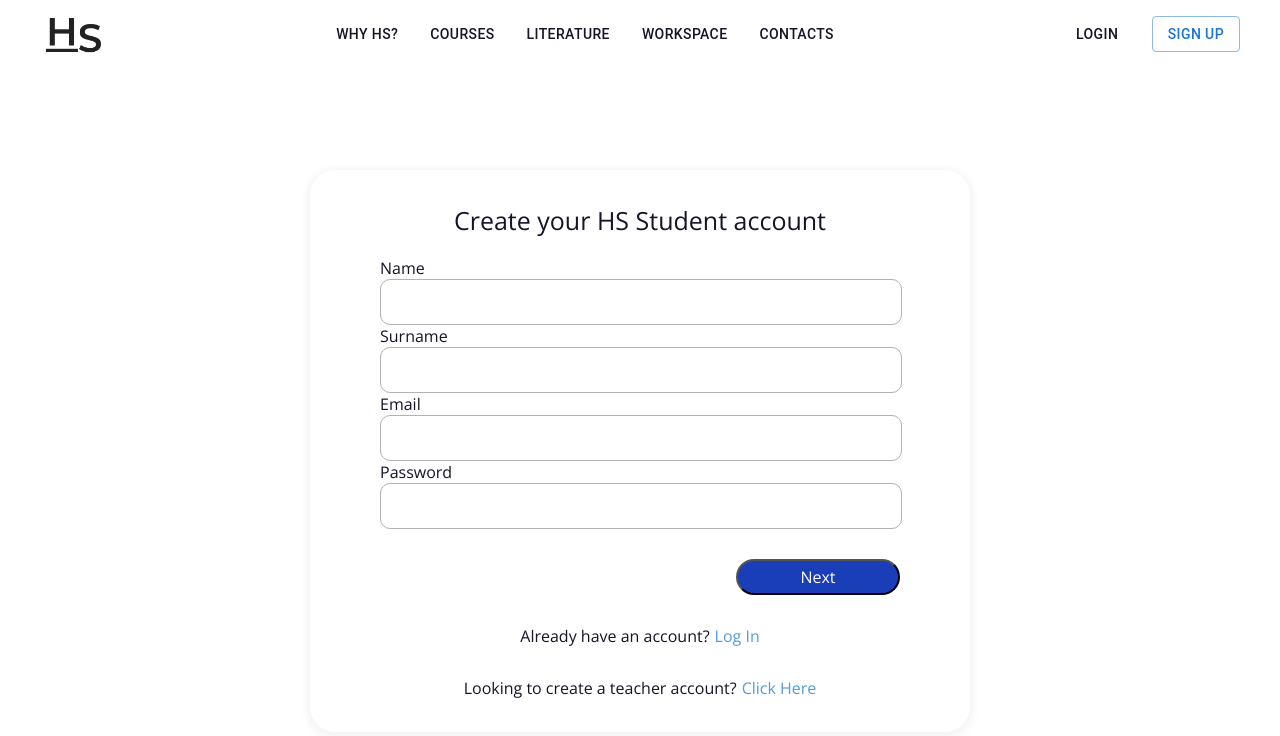
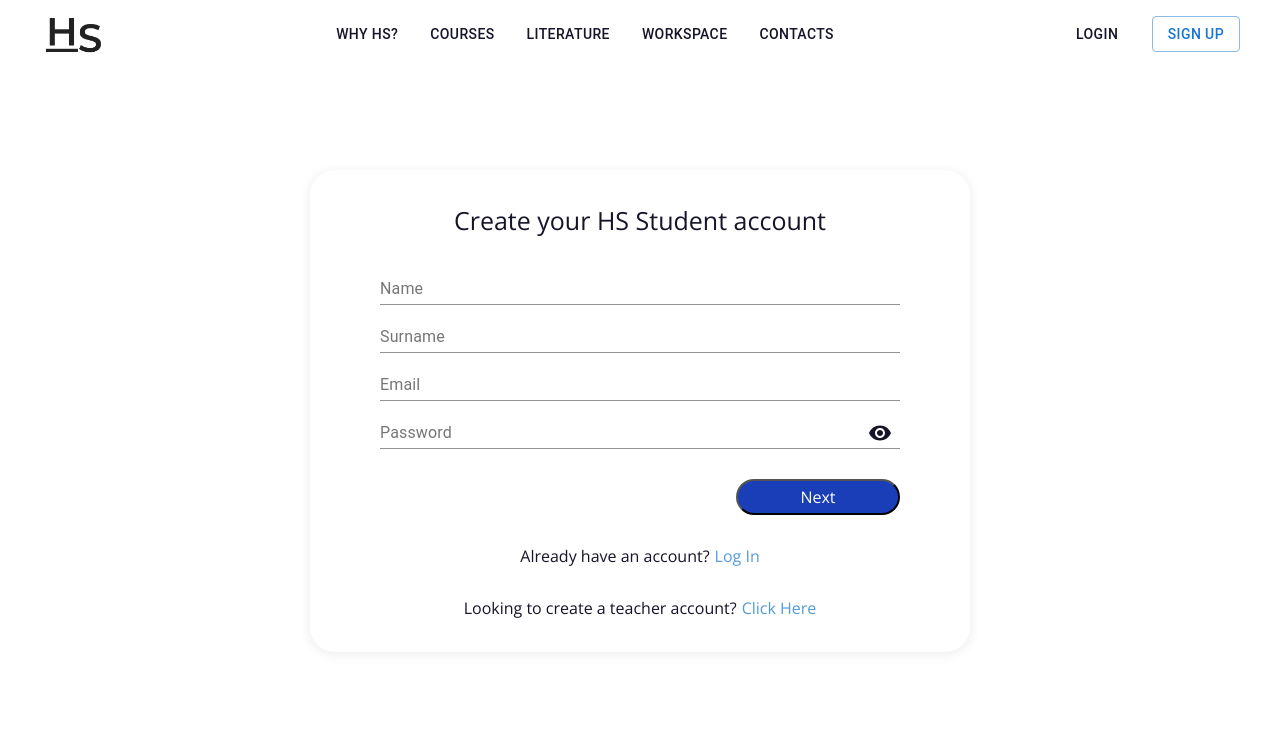
Before and after one commit to HannaPleshko/educational-platform, a React (Create React App) app: page /register/student in a window 1280 px wide. Shown: the top 736 px of the page. Built offline with nearby package versions, Linux system fonts and the light colour scheme; no server answers.

Commit message:
reg page; del comment

```diff
--- a/src/App.css
+++ b/src/App.css
@@ -5,9 +5,7 @@
     font-weight: 400;
     src: local(''),
         url('./fonts/open-sans-v26-latin-regular.woff2') format('woff2'),
-        /* Chrome 26+, Opera 23+, Firefox 39+ */
         url('./fonts/open-sans-v26-latin-regular.woff2') format('woff');
-    /* Chrome 6+, Firefox 3.6+, IE 9+, Safari 5.1+ */
 }
 
 * {
@@ -18,7 +16,6 @@
     color: var(--black);
     font-style: normal;
     font-weight: normal;
-    /* position: ; */
 }
 
 *,
--- a/src/components/Login/Login.js
+++ b/src/components/Login/Login.js
@@ -2,7 +2,7 @@ import { useState, useContext } from "react";
 import { Link, useNavigate } from 'react-router-dom';
 import style from './Login.module.css';
 import { AuthContext } from "../../context/AuthContext"
-import { TextField } from '@material-ui/core';
+import TextField from '@material-ui/core/TextField';
 import { FormControl, Input, InputLabel, InputAdornment, IconButton, Button } from '@mui/material';
 import { Visibility, VisibilityOff } from '@mui/icons-material';
 import { useLoginMutation } from '../../redux';
@@ -64,8 +64,6 @@ const Login = () => {
                     <div className={style["block-login"]}>
                         <TextField name='email' onChange={changeForm} type='text' label="Email" />
 
-                        {/* <TextField name='password' onChange={changeForm} type='password' label="Password" /> */}
-
                         <FormControl variant="standard">
                             <InputLabel htmlFor="standard-adornment-password">Password</InputLabel>
                             <Input
--- a/src/components/Registry/Guest/Guest.module.css
+++ b/src/components/Registry/Guest/Guest.module.css
@@ -40,7 +40,6 @@
     display: flex;
     flex-direction: column;
     text-align: center;
-    /*justify-content: space-evenly;;*/
 }
 
 .img_log_as_student {
@@ -67,8 +66,6 @@
     font-size: var(--standard_text);
     font-weight: 400;
     margin-top: 23px;
-    /*letter-spacing: -1.5px;*/
-    /*text-align: center;*/
 }
 
 .block-student p, .block-teacher p {
@@ -77,8 +74,6 @@
     font-size: var(--standard_text);
     font-weight: 400;
     margin-top: 23px;
-    /*letter-spacing: -1.5px;*/
-    /*text-align: center;*/
 }
 
 .mycontain--login {
--- a/src/components/Registry/Student/Student.js
+++ b/src/components/Registry/Student/Student.js
@@ -1,9 +1,12 @@
 import { Link, useNavigate } from 'react-router-dom';
-import React, { useState } from 'react';
-import axios from 'axios';
+import { useState } from 'react';
 import student from './Student.module.css';
 import { useRegisterMutation } from '../../../redux';
 import Loader from '../../Loader/Loader';
+import TextField from '@material-ui/core/TextField';
+import { FormControl, Input, InputLabel, InputAdornment, IconButton, Button } from '@mui/material';
+import { Visibility, VisibilityOff } from '@mui/icons-material';
+
 
 const Student = () => {
     const navigate = useNavigate();
@@ -16,6 +19,14 @@ const Student = () => {
         role: 1 // 1 - student, 2 - teacher, 0 - admin
     });
 
+    const [values, setValues] = useState({
+        amount: '',
+        password: '',
+        weight: '',
+        weightRange: '',
+        showPassword: false,
+    });
+
     const changeForm = (event) => {
         setForm({ ...form, [event.target.name]: event.target.value });
     };
@@ -26,28 +37,52 @@ const Student = () => {
         return <Loader />;
     }
 
+    const handleChange = (prop) => (event) => {
+        setValues({ ...values, [prop]: event.target.value });
+        setForm({ ...form, [event.target.name]: event.target.value });
+    };
+
+    const handleClickShowPassword = () => {
+        setValues({
+            ...values,
+            showPassword: !values.showPassword,
+        });
+    };
+
+    const handleMouseDownPassword = (event) => {
+        event.preventDefault();
+    };
+
     return (
         <div className={student["student"]}>
             <div className={student["content"]}>
                 <div className={student["mycontain"]}>
                     <div className={student["block-logo-student"]}><h2>Create your HS Student account</h2></div>
                     <div className={student["block-student"]}>
-                        <div className={student["block-email"]}>
-                            <p>Name</p>
-                            <input name="name" onChange={changeForm} type='text' />
-                        </div>
-                        <div className={student["block-email"]}>
-                            <p>Surname</p>
-                            <input name="surname" onChange={changeForm} type='text' />
-                        </div>
-                        <div className={student["block-email"]}>
-                            <p>Email</p>
-                            <input name="email" onChange={changeForm} type='text' />
-                        </div>
-                        <div className={student["block-pwd"]}>
-                            <p>Password</p>
-                            <input name="password" onChange={changeForm} type='text' />
-                        </div>
+                        <TextField name='name' onChange={changeForm} type='text' label="Name" />
+                        <TextField name='surname' onChange={changeForm} type='text' label="Surname" />
+                        <TextField name='email' onChange={changeForm} type='text' label="Email" />
+                        <FormControl variant="standard">
+                            <InputLabel htmlFor="standard-adornment-password">Password</InputLabel>
+                            <Input
+                                name='password'
+                                type={values.showPassword ? 'text' : 'password'}
+                                value={values.password}
+                                onChange={handleChange('password')}
+                                endAdornment={
+                                    <InputAdornment position="end">
+                                        <IconButton
+                                            aria-label="toggle password visibility"
+                                            onClick={handleClickShowPassword}
+                                            onMouseDown={handleMouseDownPassword}
+                                        >
+                                            {values.showPassword ? <VisibilityOff /> : <Visibility />}
+                                        </IconButton>
+                                    </InputAdornment>
+                                }
+                            />
+                        </FormControl>
+
                     </div>
                     <div className={student["block-bottom"]}>
                         <button
--- a/src/components/Registry/Student/Student.module.css
+++ b/src/components/Registry/Student/Student.module.css
@@ -27,7 +27,6 @@
 .block-student {
     display: flex;
     flex-direction: column;
-    /*height: 160px;*/
     justify-content: space-between;
 
 }
@@ -37,14 +36,6 @@
     color: var(--black);
     font-size: var(--standard_text);
     font-weight: 400;
-}
-
-.block-student input, .block-pwd input {
-    outline: none;
-    border: solid 1px var(--second_gray);
-    border-radius: 10px;
-    height: 44px;
-    width: 100%;
 }
 
 .block-bottom {
--- a/src/components/Registry/Teacher/Teacher.js
+++ b/src/components/Registry/Teacher/Teacher.js
@@ -3,6 +3,9 @@ import React, { useState } from "react";
 import teacher from '../css/Teacher.module.css';
 import { useRegisterMutation } from '../../../redux';
 import Loader from '../../Loader/Loader';
+import TextField from '@material-ui/core/TextField';
+import { FormControl, Input, InputLabel, InputAdornment, IconButton, Button } from '@mui/material';
+import { Visibility, VisibilityOff } from '@mui/icons-material';
 
 const Teacher = () => {
     const navigate = useNavigate();
@@ -15,6 +18,14 @@ const Teacher = () => {
         role: 2 // 1 - student, 2 - teacher, 0 - admin
     });
 
+    const [values, setValues] = useState({
+        amount: '',
+        password: '',
+        weight: '',
+        weightRange: '',
+        showPassword: false,
+    });
+
     const changeForm = (event) => {
         setForm({ ...form, [event.target.name]: event.target.value });
     };
@@ -25,28 +36,51 @@ const Teacher = () => {
         return <Loader />;
     }
 
+    const handleChange = (prop) => (event) => {
+        setValues({ ...values, [prop]: event.target.value });
+        setForm({ ...form, [event.target.name]: event.target.value });
+    };
+
+    const handleClickShowPassword = () => {
+        setValues({
+            ...values,
+            showPassword: !values.showPassword,
+        });
+    };
+
+    const handleMouseDownPassword = (event) => {
+        event.preventDefault();
+    };
+
     return (
         <div className={teacher["teacher"]}>
             <div className={teacher["content"]}>
                 <div className={teacher["mycontain"]}>
                     <div className={teacher["block-logo-teacher"]}><h2>Create your HS Teacher account</h2></div>
                     <div className={teacher["block-teacher"]}>
-                        <div className={teacher["block-email"]}>
-                            <p>Name</p>
-                            <input name="name" onChange={changeForm} type='text' />
-                        </div>
-                        <div className={teacher["block-email"]}>
-                            <p>Surname</p>
-                            <input name="surname" onChange={changeForm} type='text' />
-                        </div>
-                        <div className={teacher["block-email"]}>
-                            <p>Email</p>
-                            <input name="email" onChange={changeForm} type='text' />
-                        </div>
-                        <div className={teacher["block-pwd"]}>
-                            <p>Password</p>
-                            <input name="password" onChange={changeForm} type='text' />
-                        </div>
+                        <TextField name='name' onChange={changeForm} type='text' label="Name" />
+                        <TextField name='surname' onChange={changeForm} type='text' label="Surname" />
+                        <TextField name='email' onChange={changeForm} type='text' label="Email" />
+                        <FormControl variant="standard">
+                            <InputLabel htmlFor="standard-adornment-password">Password</InputLabel>
+                            <Input
+                                name='password'
+                                type={values.showPassword ? 'text' : 'password'}
+                                value={values.password}
+                                onChange={handleChange('password')}
+                                endAdornment={
+                                    <InputAdornment position="end">
+                                        <IconButton
+                                            aria-label="toggle password visibility"
+                                            onClick={handleClickShowPassword}
+                                            onMouseDown={handleMouseDownPassword}
+                                        >
+                                            {values.showPassword ? <VisibilityOff /> : <Visibility />}
+                                        </IconButton>
+                                    </InputAdornment>
+                                }
+                            />
+                        </FormControl>
                     </div>
                     <div className={teacher["block-bottom"]}>
                         <div className={teacher["btn-teacher"]}
--- a/src/components/SingleCourse/SingleCourse.module.css
+++ b/src/components/SingleCourse/SingleCourse.module.css
@@ -60,8 +60,6 @@
   background-color: var(--white);
   box-shadow: 1px 1px 18px 1px rgb(0 0 0 / 6%);
   padding: 0.5rem 1.5rem;
-  /* transition: all 300ms ease; */
-  /* margin-bottom: 30px; */
   display: flex;
   flex-direction: column;
   color: var(--black);
@@ -98,7 +96,6 @@
   font-size: var(--standard_text);
   display: flex;
   align-items: center;
-  /* padding: 0.5rem 0; */
 }
 .course-img {
   background-image: url(./assets/js-img.png);
@@ -114,7 +111,6 @@
   position: relative;
   background-color: var(--white);
   box-shadow: 1px 1px 28px 1px rgb(0 0 0 / 8%);
-  /* padding: 1.5rem; */
   transition: all 300ms ease;
   display: flex;
   flex-direction: column;
--- a/src/pages/NotFoundPage/NotFoundPage.module.css
+++ b/src/pages/NotFoundPage/NotFoundPage.module.css
@@ -34,16 +34,13 @@
     color: var(--black);
     font-size: 23px;
     font-weight: 400;
-    /* letter-spacing: -.005em; */
     text-align: center;
 }
 
 .contant_box_404 p {
-    /* margin-top: 5px; */
     color: var(--black);
     font-size: 23px;
     font-weight: 400;
-    /* letter-spacing: -.005em; */
     text-align: center;
 }
 
--- a/src/pages/StudentHomePage/StudentHomePage.module.css
+++ b/src/pages/StudentHomePage/StudentHomePage.module.css
@@ -30,7 +30,6 @@ margin-top: 37px;
     width: 25%;
     padding: 33px 40px;
     margin: 20px;
-    /* border-radius: 18px; */
     transition: all 300ms ease;
     margin: auto;
     min-width: 80%;
```
Also changed, not shown: src/components/GuestHomeSection/GuestHomeSection.module.css (+0 -8 lines), src/components/Login/Login.module.css (+0 -9 lines), src/components/Registry/css/Teacher.module.css (+0 -10 lines), 1 other file (tests, documents, lock files or other folders).
